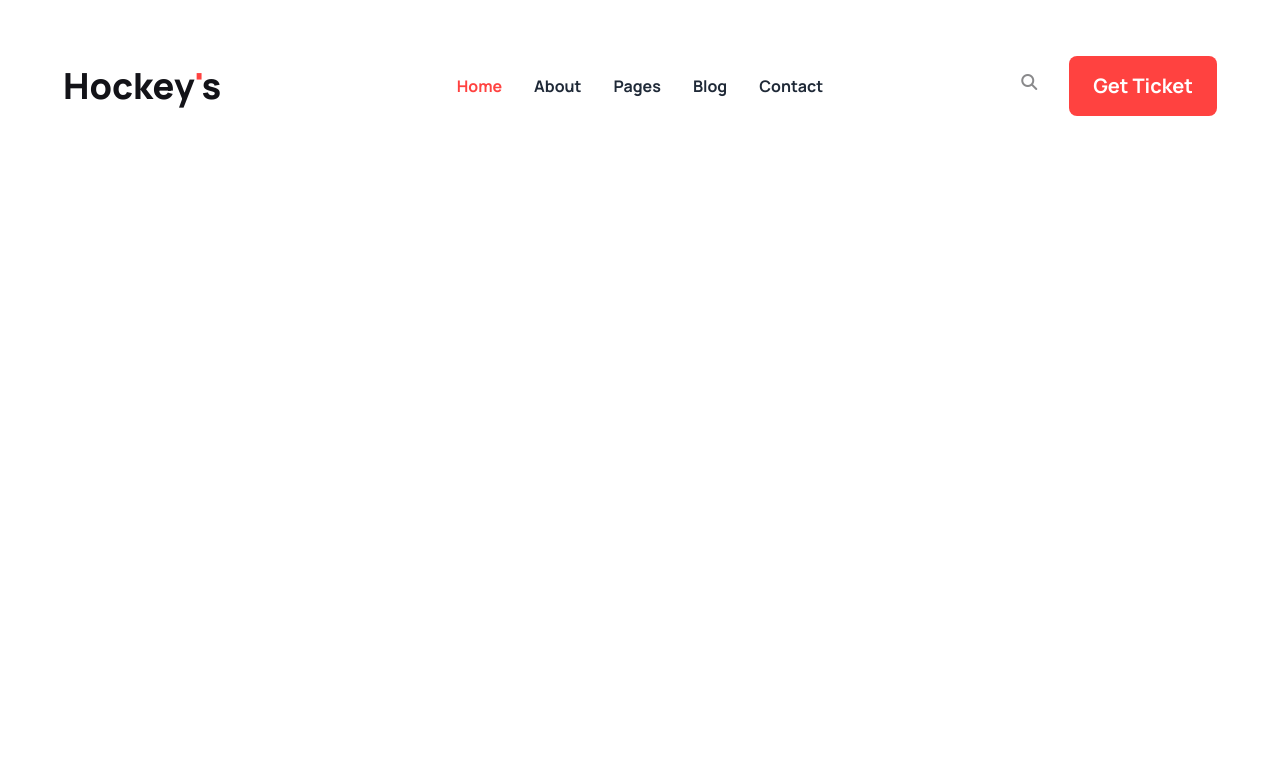
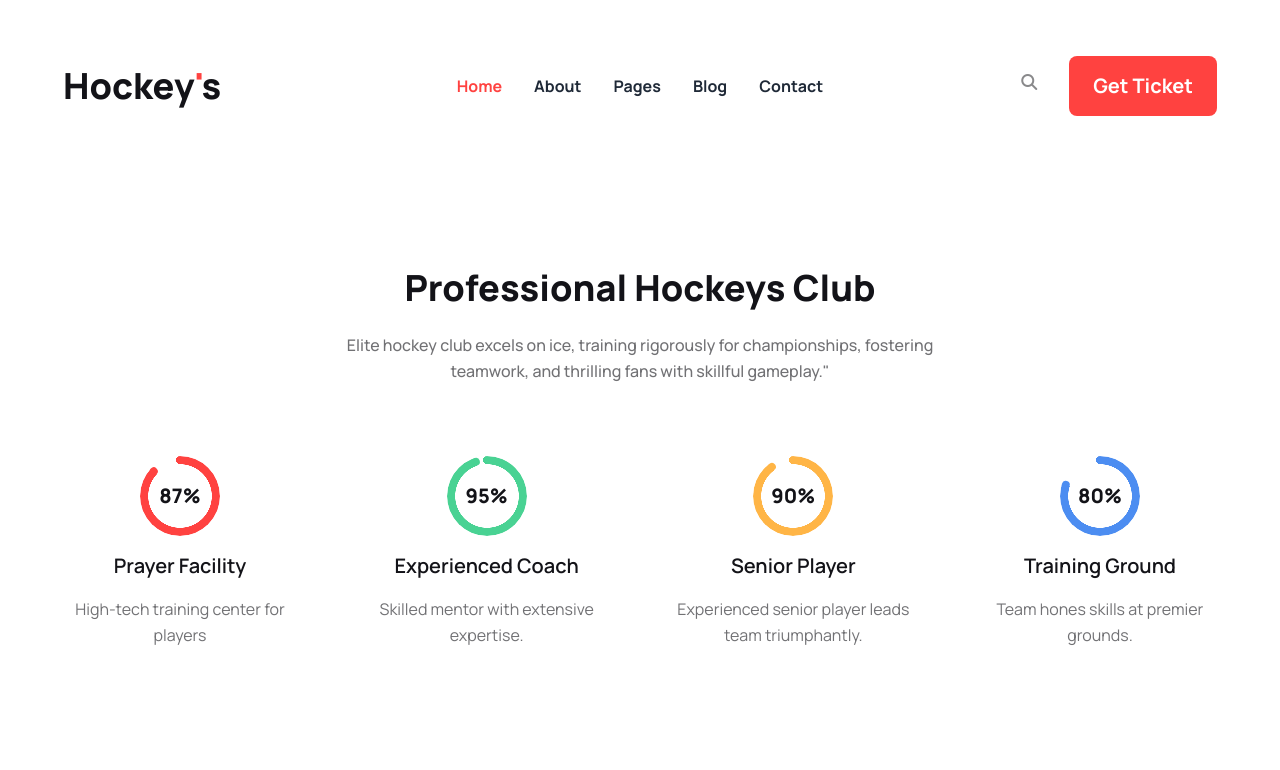
Before and after one commit to km-saifullah/hockey, a plain HTML site: page index.html in a window 1280 px wide. Drawn offline with nearby package versions, Linux system fonts and the light colour scheme.

Commit message:
professional hockey club done

```diff
--- a/index.html
+++ b/index.html
@@ -98,6 +98,103 @@
     </nav>
     <!-- ======= Navbar End ======= -->
 
+    <!-- ====== Professional Hockey Club Start ====== -->
+    <section class="py-2 sm:py-24 px-3 sm:px-0">
+      <div class="max-w-container mx-auto">
+        <div class="space-y-6 flex items-center justify-center flex-col">
+          <h2 class="text-[#131318] text-4xl font-extrabold text-center">
+            Professional Hockeys Club
+          </h2>
+          <p
+            class="text-[#13131899] text-base font-medium leading-[26px] w-full sm:w-[607px] text-center"
+          >
+            Elite hockey club excels on ice, training rigorously for
+            championships, fostering teamwork, and thrilling fans with skillful
+            gameplay."
+          </p>
+        </div>
+        <div
+          class="pt-12 flex gap-x-8 items-center justify-center sm:justify-between flex-wrap"
+        >
+          <div
+            class="scale-x-100 h-[239px] w-[250px] flex flex-col items-center justify-center space-y-4"
+          >
+            <div
+              class="radial-progress text-primary text-[#FF4240]"
+              style="--value: 87"
+              role="progressbar"
+            >
+              <span class="text-[#131318] font-extrabold text-xl">87%</span>
+            </div>
+            <h5 class="font-semibold text-xl text-[#131318]">
+              Prayer Facility
+            </h5>
+            <p
+              class="text-center text-[#13131899] text-base font-normal leading-[26px]"
+            >
+              High-tech training center for players
+            </p>
+          </div>
+          <div
+            class="scale-x-100 h-[239px] w-[250px] flex flex-col items-center justify-center space-y-4"
+          >
+            <div
+              class="radial-progress text-primary text-[#49D293]"
+              style="--value: 95"
+              role="progressbar"
+            >
+              <span class="text-[#131318] font-extrabold text-xl">95%</span>
+            </div>
+            <h5 class="font-semibold text-xl text-[#131318]">
+              Experienced Coach
+            </h5>
+            <p
+              class="text-center text-[#13131899] text-base font-normal leading-[26px]"
+            >
+              Skilled mentor with extensive expertise.
+            </p>
+          </div>
+          <div
+            class="scale-x-100 h-[239px] w-[250px] flex flex-col items-center justify-center space-y-4"
+          >
+            <div
+              class="radial-progress text-primary text-[#FFB546]"
+              style="--value: 90"
+              role="progressbar"
+            >
+              <span class="text-[#131318] font-extrabold text-xl">90%</span>
+            </div>
+            <h5 class="font-semibold text-xl text-[#131318]">Senior Player</h5>
+            <p
+              class="text-center text-[#13131899] text-base font-normal leading-[26px]"
+            >
+              Experienced senior player leads team triumphantly.
+            </p>
+          </div>
+          <div
+            class="scale-x-100 h-[239px] w-[250px] flex flex-col items-center justify-center space-y-4"
+          >
+            <div
+              class="radial-progress text-primary text-[#4C8DF1]"
+              style="--value: 80"
+              role="progressbar"
+            >
+              <span class="text-[#131318] font-extrabold text-xl">80%</span>
+            </div>
+            <h5 class="font-semibold text-xl text-[#131318]">
+              Training Ground
+            </h5>
+            <p
+              class="text-center text-[#13131899] text-base font-normal leading-[26px]"
+            >
+              Team hones skills at premier grounds.
+            </p>
+          </div>
+        </div>
+      </div>
+    </section>
+    <!-- ====== Professional Hockey Club End ====== -->
+
     <!-- ====== tailwind config file ====== -->
     <script src="./js/tailwind.config.js"></script>
   </body>
```
